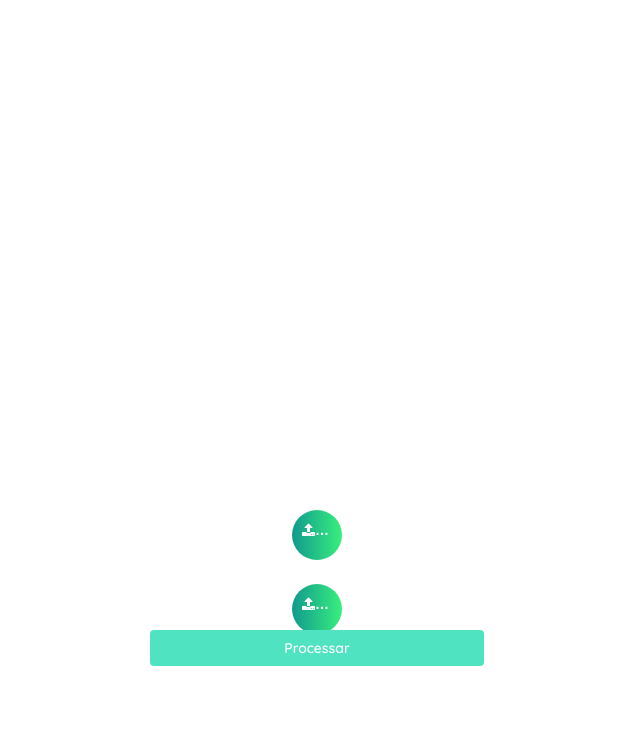
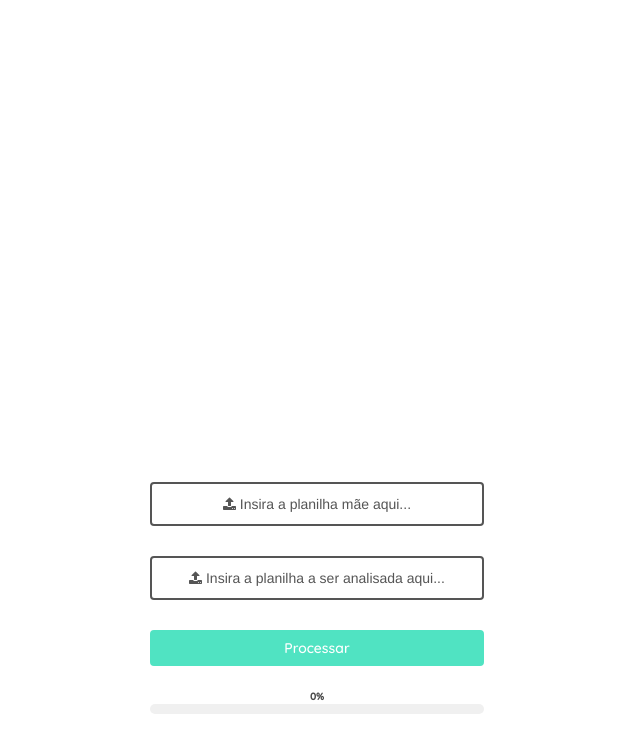
Before and after one commit to DaniloJrC/Atualiza-Produtos, an Electron app: page src/index.html in a window 634 px wide. Both pictures are taken after a click on the button "Processar". Shown: the part 64-800 px from the top of the page. Drawn offline with nearby package versions, Linux system fonts and the light colour scheme; no server answers.

Commit message:
Fix bug in progress percentage, fix bug in input label description, fix bug in progress bar status

```diff
--- a/src/index.js
+++ b/src/index.js
@@ -1,4 +1,4 @@
-"use strict";
+"use strict"
 
 const EXCEL_TYPE = 'application/vnd.openxmlformats-officedocument.spreadsheetml.sheet;charset=UTF-8'
 const EXCEL_EXTENSION = '.xlsx'
@@ -53,14 +53,14 @@ app.on('activate', () => {
     window.setMenu(null)
 })*/
 
-
 //------------------------------------------------------------------------------------------------------------------------------------------------
 // Load data from excel tables and compare
 //------------------------------------------------------------------------------------------------------------------------------------------------
 
 function loadDataFromExcel() {
+    productsChecked = []
+    showProgressBarDiv()
     Promise.all([getProductsFromExcel(), getProductsToFixFromExcel()]).then((values) => {
-        shotProgressBarDiv()
         const productsFromDatabase = values[0]
         const productsToFixData = values[1]
         compareDataExtractedFromExcel(productsFromDatabase, productsToFixData)
@@ -69,17 +69,24 @@ function loadDataFromExcel() {
 
 function compareDataExtractedFromExcel(productsFromDatabase, productsToFixData) {
     productsToFixData.forEach(function (productsFound, index) {
-        let value = (index / productsToFixData.length) * 100
+        setTimeout(function () {
+            let value = ((index + 1) * 100) / productsToFixData.length
             updateProgressStatus(value)
+
             const productsByBarCode = productsFromDatabase.filter(item => {
                 return item.REFERENCIA === productsFound.REFERENCIA
             })
             const productToFix = productsByBarCode[0]
             const fixedProduct = fixProduct(productToFix)
             addUpdatedProductToJSON(fixedProduct)
-
+            if (productsChecked.length === productsToFixData.length) {
+                console.log('teste: ' + productsChecked.length, productsToFixData.length)
+                downloadAsExcel(productsChecked)
+            } else {
+                console.log('Sei la')
+            }
+        }, 1)
     })
-    downloadAsExcel(productsChecked)
 }
 
 //------------------------------------------------------------------------------------------------------------------------------------------------
@@ -144,16 +151,21 @@ function getProductsToFixFromExcel() {
 // Update input file name on html
 //------------------------------------------------------------------------------------------------------------------------------------------------
 
-
 function updateInputProductsDataSpan(element) {
     const inputProductsDataSpan = document.getElementById('inputProductsDataSpan')
     inputProductsDataSpan.textContent = element.value.split('\\').pop()
+    if (element.value === "") {
+        inputProductsDataSpan.textContent = "Insira a planilha mãe aqui..."
+    }
     parameters = []
 }
 
 function updateInputProductsToFixDataSpan(element) {
     const inputProductsToFixDataSpan = document.getElementById('inputProductsToFixDataSpan')
     inputProductsToFixDataSpan.textContent = element.value.split('\\').pop()
+    if (element.value === "") {
+        inputProductsToFixDataSpan.textContent = "Insira a planilha a ser analisada aqui..."
+    }
 }
 
 //------------------------------------------------------------------------------------------------------------------------------------------------
@@ -209,18 +221,19 @@ function saveAsExcel(buffer, filename) {
 // Update progress status
 //------------------------------------------------------------------------------------------------------------------------------------------------
 
-function shotProgressBarDiv() {
+function showProgressBarDiv() {
     const progressBarDiv = document.getElementById('progressBarDiv')
-    progressBarDiv.style.display = "block"
+    progressBarDiv.style.display = "grid"
+    updateProgressStatus(0)
 }
 
 function updateProgressStatus(value) {
     var bar = document.getElementById('bar')
     var barLabel = document.getElementById('barLabel')
-    const newValue = value | 0
+    const newValue = Number(value).toPrecision(3) | 0
+    console.log(value, newValue + '%')
     bar.style.width = newValue + '%'
     barLabel.textContent = newValue + '%'
-    console.log(newValue)
 }
 
 //------------------------------------------------------------------------------------------------------------------------------------------------
--- a/src/styles.css
+++ b/src/styles.css
@@ -378,7 +378,7 @@ body {
 .progress-bar-div {
     width: 100%;
     height: auto;
-    bottom: 0px;
+    bottom: 12px;
     background: white;
     display: grid;
     grid-template-columns: 1fr;
@@ -416,29 +416,6 @@ body {
     transition: width 400ms;
 }
 
-.btn {
-    outline: none;
-    margin: 2em auto;
-    border: none;
-    height: 50px;
-    width: 50px;
-    border-radius: 100%;
-    padding: 1em;
-    background: #11998e;
-    /* fallback for old browsers */
-    background: -webkit-linear-gradient(to left, #38ef7d, #11998e);
-    /* Chrome 10-25, Safari 5.1-6 */
-    background: linear-gradient(to left, #38ef7d, #11998e);
-    /* W3C, IE 10+/ Edge, Firefox 16+, Chrome 26+, Opera 12+, Safari 7+ */
-    color: #fff;
-    box-shadow:none;
-    cursor: pointer;
-    transition: transform 400ms;
-    font-family: Arial, sans-serif;
-    font-weight: 600;
-    text-align: center;
-}
-
 .btn:hover {
     box-shadow: 0 10px 10px 0 rgba(0, 0, 0, 0.30);
     /*transform: translateY(-10px);*/
```
Lines whose indentation alone changed are shown as unchanged.
